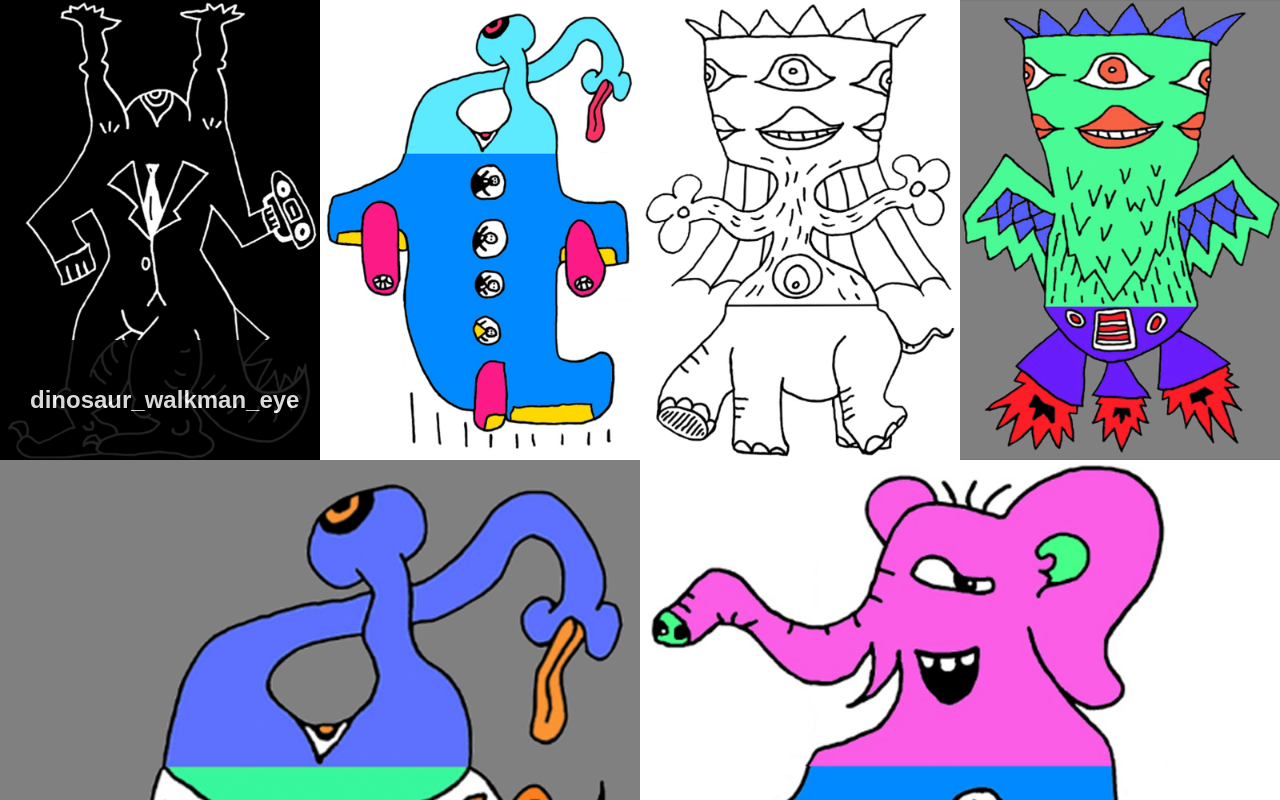
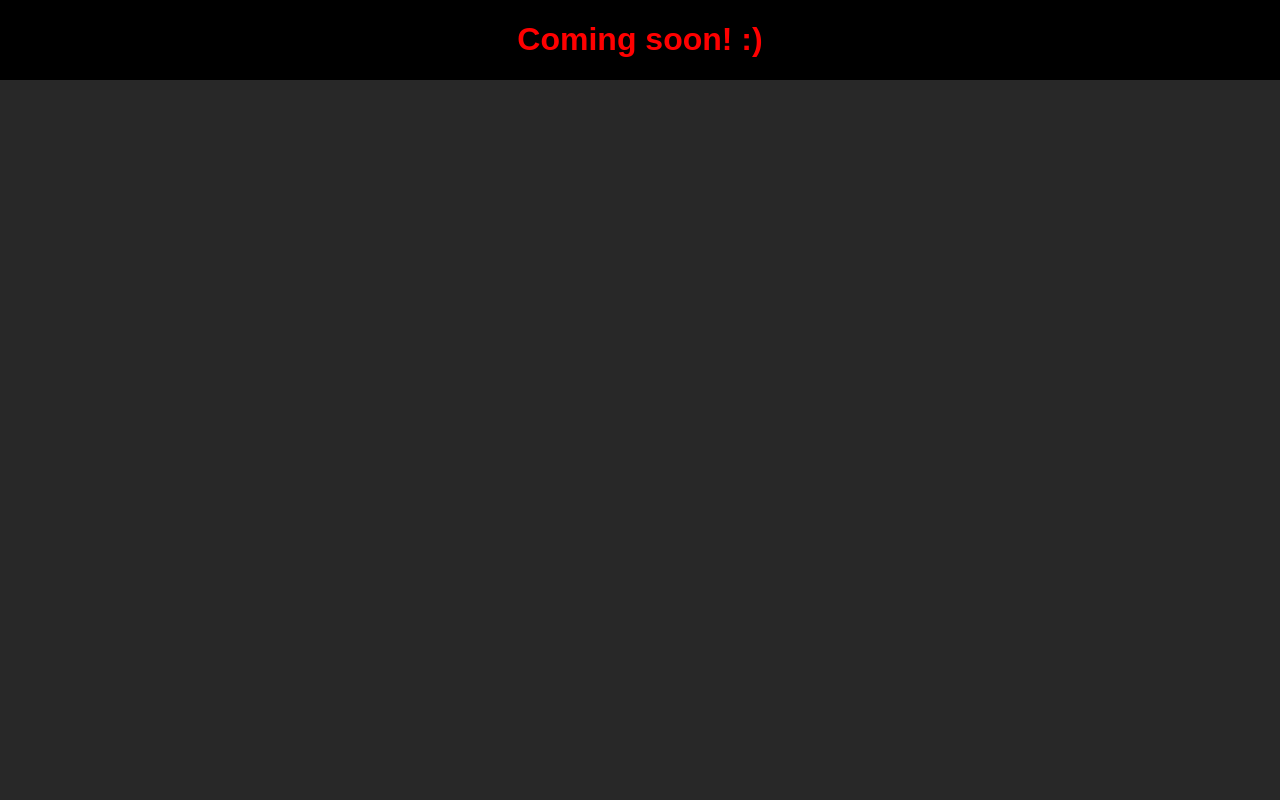
Before and after one commit to zoltanalmodo/kodflix, a React (Create React App) app: page / in a window 1280 px wide. Shown: the top 800 px of the page. Built offline with nearby package versions, Linux system fonts and the light colour scheme.

Commit message:
issue_13_review_pull_request

```diff
--- a/src/App.css
+++ b/src/App.css
@@ -1,5 +1,10 @@
 body {
   background-color: rgb(40, 40, 40);
+}
+
+h1 {
+  color: red;
+  text-align: center;
 }
 
 
--- a/src/App.js
+++ b/src/App.js
@@ -1,16 +1,24 @@
 import React from 'react';
 import './App.css';
 
-import Gallery from './gallery/Gallery.js';
+import Gallery from './gallery/Gallery';
 import './gallery/Gallery.css';
-import Details from './details/Details.js';
+import Details from './details/Details';
 
-import { BrowserRouter as Router, Route } from "react-router-dom";
+import { BrowserRouter as Router, Route } from 'react-router-dom';
+
+import Test from './gallery/Test';
+
+export default class App extends React.Component {
+
+  render () {
+    return (
+    <Test />
+    )
+  }
 
 
-
-export default class App extends React.Component {
-  render() {
+  xrender() {
     return (
       <div className='App'>
 
--- a/src/cover/Cover.js
+++ b/src/cover/Cover.js
@@ -1,6 +1,6 @@
 import React from 'react';
 import './Cover.css';
-import { Link } from "react-router-dom";
+import { Link } from 'react-router-dom';
 
 export default class Cover extends React.Component {
 
--- a/src/details/Details.js
+++ b/src/details/Details.js
@@ -1,5 +1,5 @@
 import React from 'react';
-import { Link } from "react-router-dom";
+import { Link } from 'react-router-dom';
 import './Details.css';
 
 
--- a/src/gallery/Gallery.js
+++ b/src/gallery/Gallery.js
@@ -1,9 +1,9 @@
 import React from 'react';
 import './Gallery.css';
 
-import Cover from '../cover/Cover.js';
+import Cover from '../cover/Cover';
 
-import getGallery from './getGallery.js';
+import getGallery from './getGallery';
 
 export default class Gallery extends React.Component {
 
--- /dev/null
+++ b/src/gallery/Hello.js
@@ -0,0 +1,36 @@
+import React from 'react';
+
+export default class Hello extends React.Component {
+
+    constructor() {
+        super();
+        this.state = {
+            message: '(Hello, this will be the details page for each Movie & TV show :)',
+        }
+    }
+
+    componentDidMount() {
+        setTimeout(() => {this.changeUserName()}, 3000);
+    }
+
+
+
+
+
+
+    changeUserName() {
+        this.setState({
+            message: 'Coming soon! :)',
+        });
+    }
+
+    render() {
+        return (
+            <h1>
+
+                {this.state.message}
+
+            </h1>
+        )
+    }
+}
--- /dev/null
+++ b/src/gallery/Test.js
@@ -0,0 +1,16 @@
+import React from 'react';
+import './Gallery.css';
+import Hello from './Hello';
+
+export default class Cool extends React.Component {
+
+    render() {
+        return (
+            <div className='gallery'>
+
+                <Hello />
+
+            </div>
+        )
+    }
+}
--- a/src/gallery/getGallery.js
+++ b/src/gallery/getGallery.js
@@ -1,3 +1,4 @@
+
 import dinosaur_walkman_eye from '../cover/images/dinosaur_walkman_eye.png';
 import blue_ufo_plane from '../cover/images/blue_ufo_plane.png';
 import elephant_king_jelly from '../cover/images/elephant_king_jelly.png';
```
